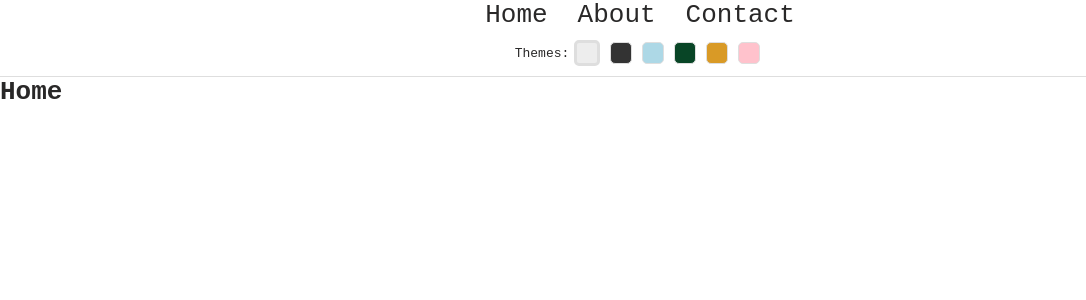
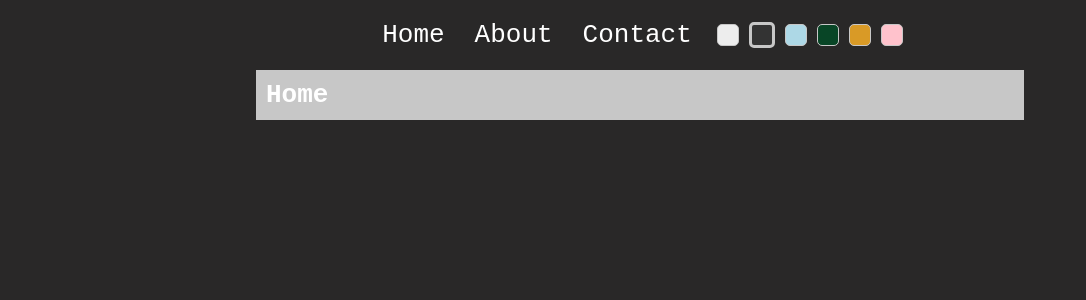
Before and after one commit to dillanp02/dillanp02.github.io, a React (Create React App) app in the folder my-app/: page / in a window 1280 px wide. Shown: the top 300 px of the page, without its empty margins (0-1086 px from the left). Built offline with nearby package versions, Linux system fonts and the light colour scheme.

Commit message:
Further changes to layout

```diff
--- a/my-app/src/App.tsx
+++ b/my-app/src/App.tsx
@@ -4,10 +4,9 @@ import About from './pages/About';
 import Contact from './pages/Contact';
 import Home from './pages/Home';
 import ErrorPage from './pages/ErrorPage';
-import Navbar from './components/Navbar';
 import { HOME_LINK, ABOUT_LINK, CONTACT_LINK } from './constants/url-links';
 import { GlobalStyles } from './components/styles/Global';
-import { ThemeContainer, ThemeButton } from "./components/styles/ThemeSwitching.styled";
+import { ThemeContainer, ThemeButton } from "./components/ThemeSwitching";
 import { ThemeProvider } from 'styled-components';
 import {
   light,
@@ -17,13 +16,16 @@ import {
   brown,
   pink,
 } from "./components/styles/ThemeStyles";
+import { NavLink } from './components/Navigation/NavLink';
+import { NavBar } from './components/Navigation/Navbar';
+import { DefaultContainer } from './components/Containers/DefaultContainer';
 
 
 
 function App() {
 
-  const [selectedTheme, setSelectedTheme] = useState(light);
-
+  const [selectedTheme, setSelectedTheme] = useState(dark);
+  const [showThemes, setShowThemes] = useState(false)
   // react hook to get the theme selected by the user that is saved in local storage
   useEffect(() => {
     const currentTheme = JSON.parse(localStorage.getItem("current-theme") as string);
@@ -40,11 +42,12 @@ function App() {
 
   return (
     <ThemeProvider theme={selectedTheme}>
-        <GlobalStyles />
-        <Navbar/>
-
+      <GlobalStyles />
+      <NavBar>
+        <NavLink to={HOME_LINK}>Home</NavLink>
+        <NavLink to={ABOUT_LINK}>About</NavLink>
+        <NavLink to={CONTACT_LINK}>Contact</NavLink>
         <ThemeContainer>
-          <span>Themes: </span>
           <ThemeButton
             className={`light ${selectedTheme === light ? "active" : ""}`}
             onClick={() => HandleThemeChange(light)}>
@@ -70,7 +73,10 @@ function App() {
             onClick={() => HandleThemeChange(pink)}>
           </ThemeButton>
         </ThemeContainer>
+      </NavBar>
 
+
+      <DefaultContainer>
         <Routes>
           <Route index element={<Home />} />
           <Route path={HOME_LINK} element={<Home />} />
@@ -78,6 +84,7 @@ function App() {
           <Route path={CONTACT_LINK} element={<Contact />} />
           <Route path="*" element={<ErrorPage errorCode={404} errorMessage='Page not found'/>} />
         </Routes>
+      </DefaultContainer>
     </ThemeProvider>
   );
 }
--- /dev/null
+++ b/my-app/src/components/Containers/DefaultContainer.ts
@@ -0,0 +1,12 @@
+import styled from "styled-components"
+import { DEFAULT_MARGIN, MOBILE_RESPONSIVE_SIZE } from "../../constants/css-constants";
+
+export const DefaultContainer = styled.div`
+    margin-inline: ${DEFAULT_MARGIN};
+    padding: 10px;
+    background-color: ${({ theme }) => theme.colors.border};
+
+    @media screen and (max-width: ${MOBILE_RESPONSIVE_SIZE}) {
+        margin-inline: auto;
+    }
+`
--- a/my-app/src/components/Navbar.tsx
+++ /dev/null
@@ -1,32 +0,0 @@
-import { Link } from "react-router-dom";
-import { HOME_LINK, ABOUT_LINK, CONTACT_LINK } from '../constants/url-links';
-import styled from 'styled-components';
-
-const NavBar = styled.nav`
-    font-size: 2em;
-    display: flex;
-    gap: 10px;
-    justify-content: center;
-
-    @media screen and (max-width: 600px) {
-        flex-direction: column;
-    }
-`
-
-const NavLink = styled(Link)`
-    text-decoration: none;
-    padding-inline: 10px;
-    text-align: center;
-    background-color: ${({ theme }) => theme.colors.background};
-    color: ${({theme}) => theme.colors.text}
-`
-
-export default function Navbar() {
-    return (
-        <NavBar>
-            <NavLink to={HOME_LINK}>Home</NavLink>
-            <NavLink to={ABOUT_LINK}>About</NavLink>
-            <NavLink to={CONTACT_LINK}>Contact</NavLink>
-        </NavBar>
-    )
-}
--- /dev/null
+++ b/my-app/src/components/Navigation/NavLink.ts
@@ -0,0 +1,15 @@
+import styled from "styled-components"
+import { Link } from "react-router-dom"
+
+export const NavLink = styled(Link)`
+    text-decoration: none;
+    padding-inline: 10px;
+    text-align: center;
+    background-color: ${({ theme }) => theme.colors.background};
+    color: ${({theme}) => theme.colors.text};
+
+    &:hover{
+        background-color: ${({theme}) => theme.colors.text};
+        color: ${({ theme }) => theme.colors.background};
+    }
+`
--- /dev/null
+++ b/my-app/src/components/Navigation/Navbar.tsx
@@ -0,0 +1,26 @@
+import styled from 'styled-components';
+import { ReactNode } from "react";
+import { MOBILE_RESPONSIVE_SIZE } from '../../constants/css-constants';
+
+const Bar = styled.nav`
+    font-size: 2em;
+    display: flex;
+    gap: 10px;
+    justify-content: center;
+    padding: 20px;
+    @media screen and (max-width: ${MOBILE_RESPONSIVE_SIZE}) {
+        padding: 10px 0;
+        flex-direction: column;
+    }
+`
+type Props = {
+    children: ReactNode;
+}
+
+export const NavBar: React.FC<Props> = ( {children} ) => {
+    return (
+        <Bar>
+            {children}
+        </Bar>
+    )
+}
--- a/my-app/src/components/styles/ThemeSwitching.styled.ts
+++ b/my-app/src/components/ThemeSwitching.ts
@@ -2,12 +2,10 @@ import styled from "styled-components";
 
 export const ThemeContainer = styled.div`
   background-color: ${ ({ theme }) => theme.colors.background };
-  border-bottom: 1px solid ${ ({ theme }) => theme.colors.border };
   display: flex;
   flex-wrap: wrap;
   justify-content: center;
   align-items: center;
-  padding: 10px;
 `;
 
 export const ThemeButton = styled.button`
--- /dev/null
+++ b/my-app/src/constants/css-constants.ts
@@ -0,0 +1,2 @@
+export const DEFAULT_MARGIN = "20%";
+export const MOBILE_RESPONSIVE_SIZE = "600px";
--- a/my-app/src/index.css
+++ /dev/null
@@ -1,13 +0,0 @@
-body {
-  margin: 0;
-  font-family: -apple-system, BlinkMacSystemFont, 'Segoe UI', 'Roboto', 'Oxygen',
-    'Ubuntu', 'Cantarell', 'Fira Sans', 'Droid Sans', 'Helvetica Neue',
-    sans-serif;
-  -webkit-font-smoothing: antialiased;
-  -moz-osx-font-smoothing: grayscale;
-}
-
-code {
-  font-family: source-code-pro, Menlo, Monaco, Consolas, 'Courier New',
-    monospace;
-}
--- a/my-app/src/index.tsx
+++ b/my-app/src/index.tsx
@@ -1,6 +1,5 @@
 import React from 'react';
 import ReactDOM from 'react-dom/client';
-import './index.css';
 import App from './App';
 import reportWebVitals from './reportWebVitals';
 import { HashRouter } from "react-router-dom";
```
Also changed, not shown: my-app/src/components/styles/Global.ts (indentation only), my-app/src/components/styles/ThemeStyles.ts (indentation only).
